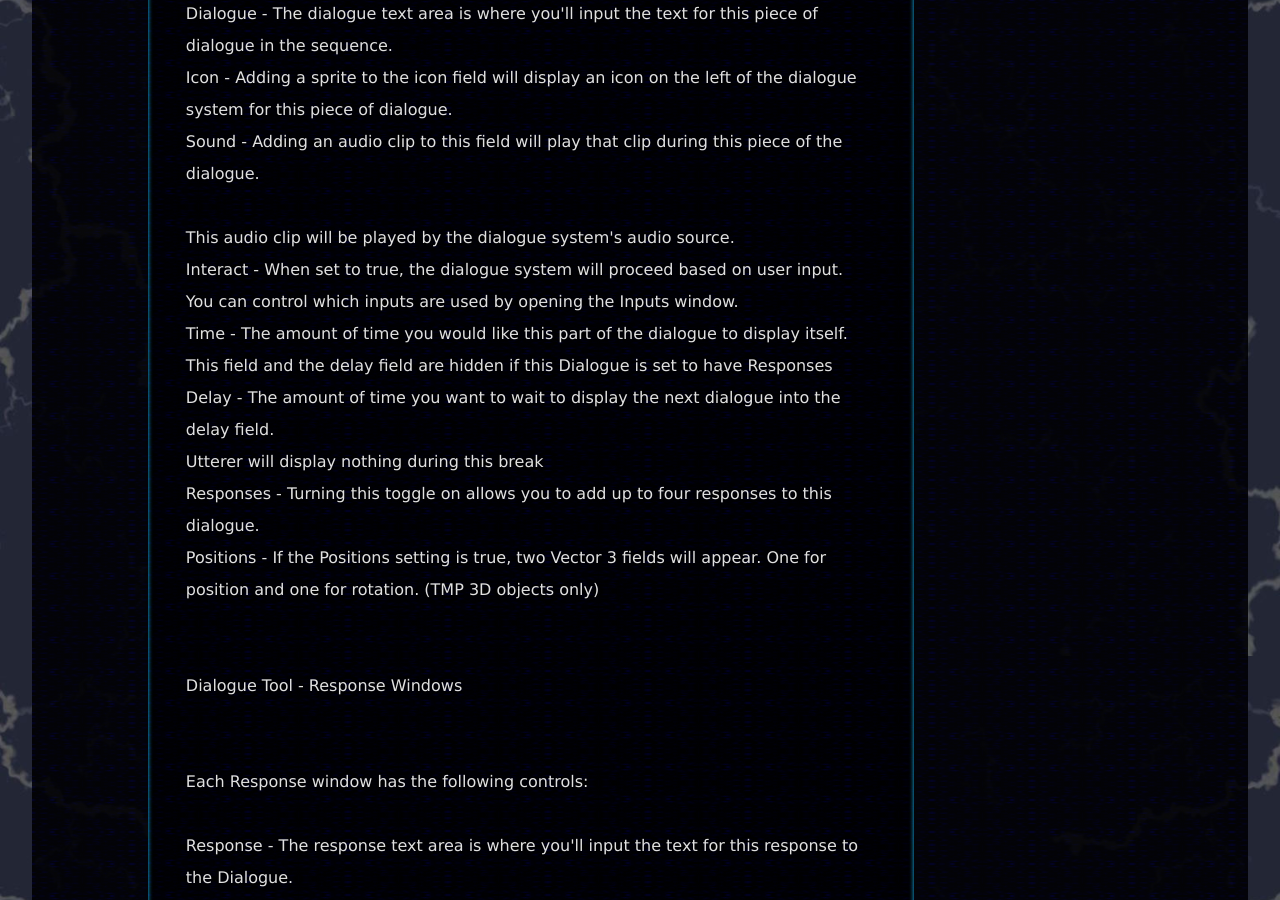
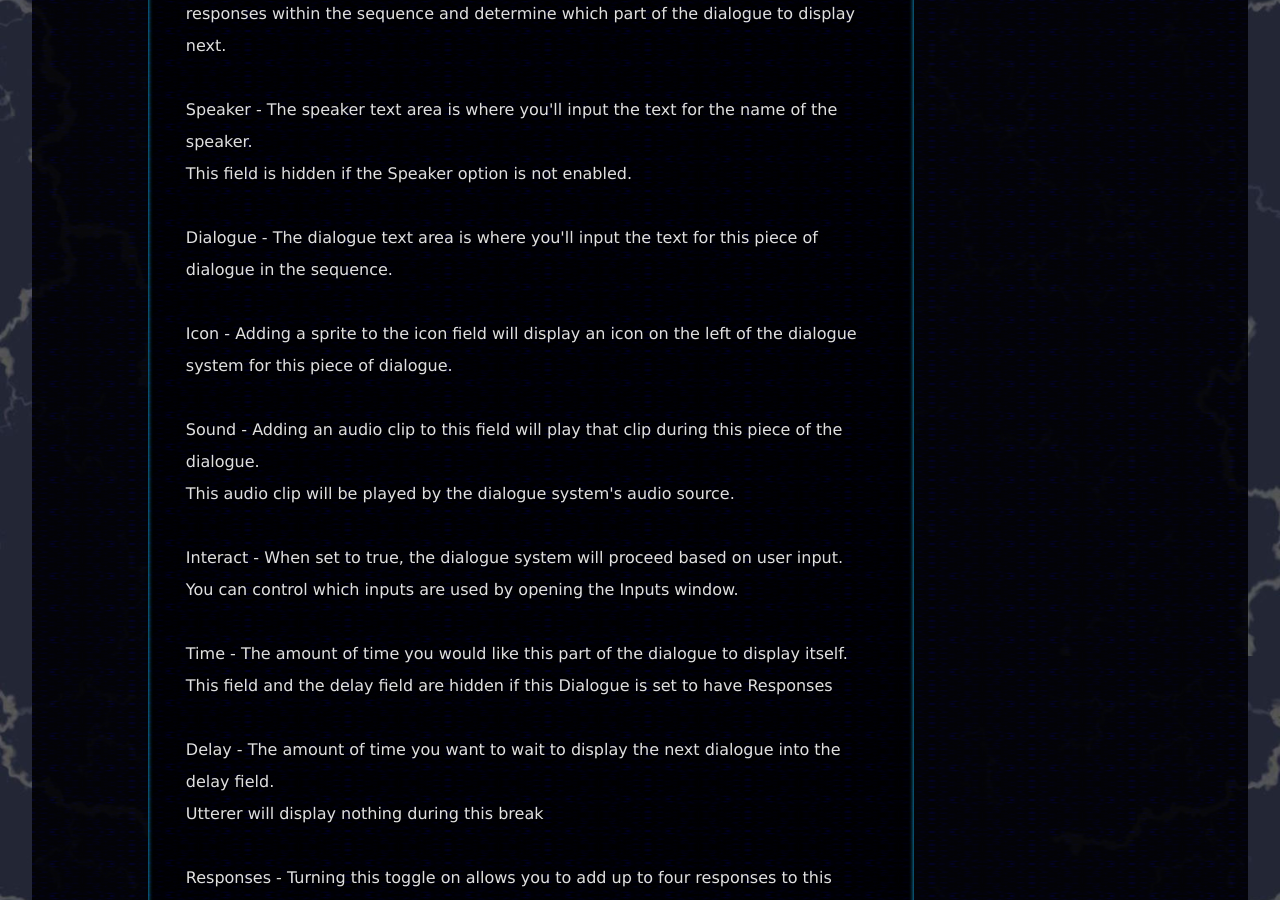
Before and after one commit to Madsir/madsirstudio.github.io, a Jekyll site: the page built from utterer/index.html, in a window 1280 px wide and 900 px high, scrolled down 4744 px. Built offline with Jekyll 4.4.1, drawn with Linux system fonts in a browser that asks for light colours.

Commit message:
Update index.html

```diff
--- a/utterer/index.html
+++ b/utterer/index.html
@@ -196,9 +196,9 @@
 Response Back - If true, shows the backdrop for the responses<br>
 Fill Center - If true, fills the center of the response backdrop's Image. If false, only shows the "outline" of the response backdrop<br><br><br><br>
 Styles:<br><br>
-Background Style - refers to the background, outline, scrollbar, and advance button. Choose the color and texture (sprite/image) for each enabled element<br>
-Speaker Style - contains font, font size, font style, font color, font outline, and outline color settings for the speaker font, as well as a spacing setting to control the space between the speaker text and the dialogue text.<br>
-Dialogue Style - contains font, font size, font style, font color, font outline, and outline color settings for the dialogue font<br>
+Background Style - refers to the background, outline, scrollbar, and advance button. Choose the color and texture (sprite/image) for each enabled element<br><br>
+Speaker Style - contains font, font size, font style, font color, font outline, and outline color settings for the speaker font, as well as a spacing setting to control the space between the speaker text and the dialogue text.<br><br>
+Dialogue Style - contains font, font size, font style, font color, font outline, and outline color settings for the dialogue font<br><br>
 Response Style - contains font, font size, font style, font color, font outline, and outline color settings for the response font. It also includes a Target Image bool to determine which graphic the button should target, a color field for the button background, and a color field for button's highlight color
 <br><br><br>
 Dialogue Tool :<br><br>
@@ -210,29 +210,29 @@
 Add and remove dialogue<br>
 Quick-position the windows in rows, columns, or diagonally<br>
 Controls which inputs can interact with the system<br>
-Import/export strings from txt/csv files<br><br>
+Import/export strings from txt/csv files<br><br><br><br>
 
 Dialogue Tool - Dialogue Window<br><br>
 Each window contains the following controls:<br><br>
 
-Response Input - A Dialogue window's Response Input is used to receive input from responses within the sequence and determine which part of the dialogue to display next.<br>
+Response Input - A Dialogue window's Response Input is used to receive input from responses within the sequence and determine which part of the dialogue to display next.<br><br>
 Speaker - The speaker text area is where you'll input the text for the name of the speaker.<br>
-This field is hidden if the Speaker option is not enabled.<br>
-Dialogue - The dialogue text area is where you'll input the text for this piece of dialogue in the sequence.<br>
-Icon - Adding a sprite to the icon field will display an icon on the left of the dialogue system for this piece of dialogue.<br>
-Sound - Adding an audio clip to this field will play that clip during this piece of the dialogue.<br><br>
-This audio clip will be played by the dialogue system's audio source.<br>
-Interact - When set to true, the dialogue system will proceed based on user input. You can control which inputs are used by opening the Inputs window.<br>
+This field is hidden if the Speaker option is not enabled.<br><br>
+Dialogue - The dialogue text area is where you'll input the text for this piece of dialogue in the sequence.<br><br>
+Icon - Adding a sprite to the icon field will display an icon on the left of the dialogue system for this piece of dialogue.<br><br>
+Sound - Adding an audio clip to this field will play that clip during this piece of the dialogue.<br>
+This audio clip will be played by the dialogue system's audio source.<br><br>
+Interact - When set to true, the dialogue system will proceed based on user input.<br>You can control which inputs are used by opening the Inputs window.<br><br>
 Time - The amount of time you would like this part of the dialogue to display itself.<br>
-This field and the delay field are hidden if this Dialogue is set to have Responses<br>
+This field and the delay field are hidden if this Dialogue is set to have Responses<br><br>
 Delay - The amount of time you want to wait to display the next dialogue into the delay field.<br>
-Utterer will display nothing during this break<br>
-Responses - Turning this toggle on allows you to add up to four responses to this dialogue.<br>
-Positions - If the Positions setting is true, two Vector 3 fields will appear. One for position and one for rotation. (TMP 3D objects only)<br><br><br>
+Utterer will display nothing during this break<br><br>
+Responses - Turning this toggle on allows you to add up to four responses to this dialogue.<br><br>
+Positions - If the Positions setting is true, two Vector 3 fields will appear. One for position and one for rotation. (TMP 3D objects only)<br><br><br><br><br>
 
 
 
-Dialogue Tool - Response Windows<br><br><br>
+Dialogue Tool - Response Windows<br><br>
 Each Response window has the following controls:<br><br>
 
 Response - The response text area is where you'll input the text for this response to the Dialogue.<br>
@@ -248,7 +248,7 @@
 		<h2>Utterer Captions System</h2><br>
 		<div class="around"><br><p>
 
-The Utterer Captions System is built to format itself based on your input so you can easily create and control a sequence of captions in your scene.<br>
+The Utterer Captions System is built to format itself based on your input so you can easily create and control a sequence of captions in your scene.<br><br><br>
 
 Settings<br>
 Content Fade<br>
```
